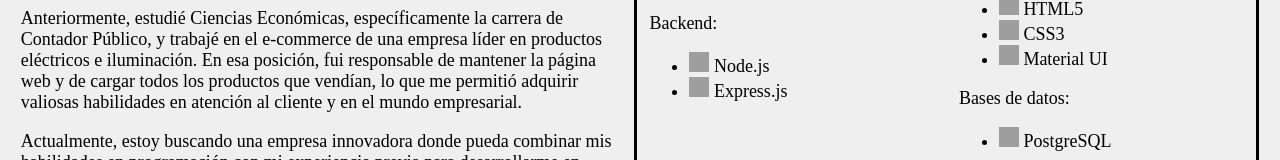
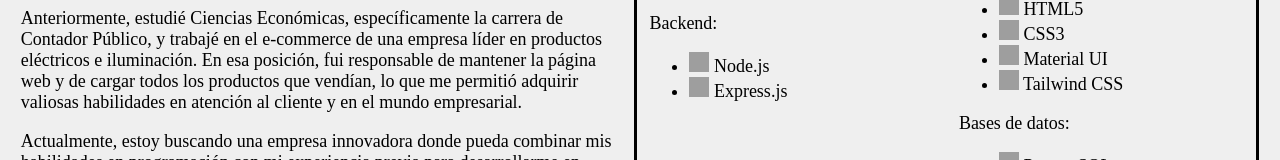
Before and after one commit to JONNYKIMBK/Portfolio, a Next.js app in the folder portfolio/: page / in a window 1280 px wide. Shown: the part 552-712 px from the top of the page. Built offline with nearby package versions, Linux system fonts and the light colour scheme; grey boxes are pictures that could not be loaded.

Commit message:
tailwind

```diff
--- a/portfolio/src/app/components/Resume/Resume.tsx
+++ b/portfolio/src/app/components/Resume/Resume.tsx
@@ -15,7 +15,7 @@
 //redux
 
 import type { RootState } from "@/app/Redux/store";
-import { useSelector, useDispatch } from "react-redux";
+import { useSelector } from "react-redux";
 import { useAppSelector } from "@/app/Redux/hooks";
 
 ///////////////////////////////////////////////////
@@ -182,6 +182,16 @@
                     />{" "}
                     Material UI
                   </li>
+
+                  <li key="Tailwind CSS">
+                    <img
+                      src="https://upload.wikimedia.org/wikipedia/commons/thumb/d/d5/Tailwind_CSS_Logo.svg/2048px-Tailwind_CSS_Logo.svg.png"
+                      alt="Tailwind CSS"
+                      width="20"
+                      height="20"
+                    />{" "}
+                    Tailwind CSS
+                  </li>
                 </ul>
                 <p>{lang === "es" ? es.summary.db : en.summary.db}</p>
 
```
